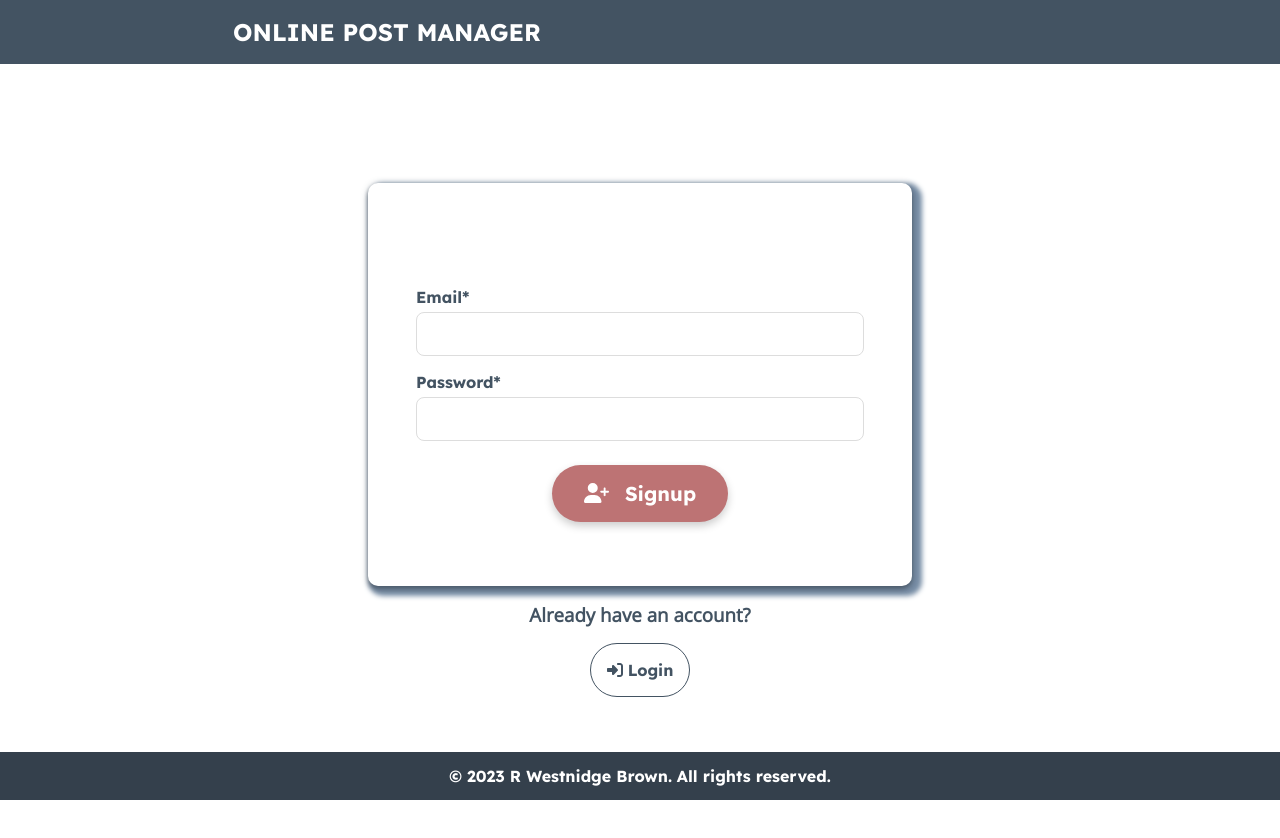
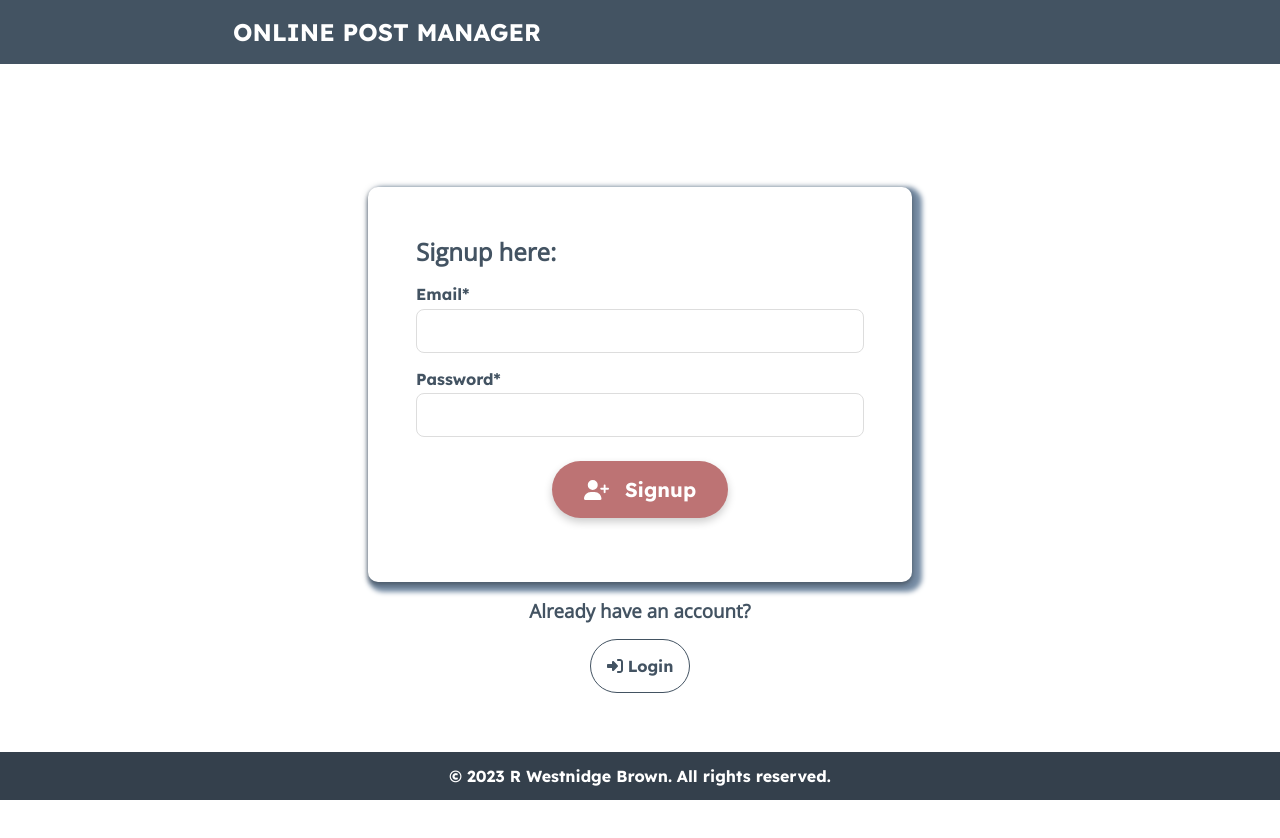
Before and after one commit to rhw-repo/mern-post-app, a React (Create React App) app in the folder frontend/: page /signup in a window 1280 px wide. Shown: the top 838 px of the page. Built offline with nearby package versions, Linux system fonts and the light colour scheme.

Commit message:
Login.js Signup.js pass Wave check. Associated form labels to controls. Adjusted html heading tag order & color contrast h2

```diff
--- a/frontend/src/pages/Home/Table.js
+++ b/frontend/src/pages/Home/Table.js
@@ -169,7 +169,7 @@ const TagsSelect = forwardRef(({
         <Select
             ref={selectorRef}
             menuPosition="fixed"
-            placeholder="Click tags"
+            placeholder="Click tags to select"
             onChange={changeHandler}
             options={selectOptions}
             isMulti
--- a/frontend/src/pages/Login/Login.js
+++ b/frontend/src/pages/Login/Login.js
@@ -103,8 +103,8 @@ const Login = () => {
                     </div>
                 ) : null}
 
-                <h1 className="login-signup-title">Hello, log in</h1>
-                <label>Email*</label>
+                <h2 className="login-signup-title">Login here:</h2>
+                <label htmlFor="email">Email*</label>
                 <input
                     aria-label="Enter your email address"
                     id="email"
@@ -119,7 +119,7 @@ const Login = () => {
                     value={email}
                     className={(trySubmit && !email) || emailInput.error ? "error" : "primary"}
                 />
-                <label>Password*</label>
+                <label htmlFor="password">Password*</label>
                 <input
                     aria-label="Enter your password"
                     id="password"
--- a/frontend/src/pages/Login/Login.module.css
+++ b/frontend/src/pages/Login/Login.module.css
@@ -6,6 +6,10 @@
     align-items: center;
     min-height: 85vh;
     padding: 1rem;
+}
+
+h2 {
+    color: var(--secondary);
 }
 
 @media (max-width: 920px) {
--- a/frontend/src/pages/Signup/Signup.js
+++ b/frontend/src/pages/Signup/Signup.js
@@ -103,11 +103,12 @@ const Signup = () => {
                     </div>
                 ) : null}
 
-                <h1 className="login-signup-title">Sign up here:</h1>
-                <label>Email*</label>
+                <h2 className="login-signup-title">Signup here:</h2>
+                <label htmlFor="email">Email*</label>
                 <input
                     aria-label="Enter your email address"
                     type="email"
+                    id="email"
                     autoComplete="off"
                     onChange={(e) => {
                         setEmail(e.target.value)
@@ -117,10 +118,11 @@ const Signup = () => {
                     value={email}
                     className={(trySubmit && !email) || emailInput.error ? "error" : "primary"}
                 />
-                <label>Password*</label>
+                <label htmlFor="password">Password*</label>
                 <input
                     aria-label="Enter your password"
                     type="password"
+                    id="password"
                     autoComplete="off"
                     onChange={(e) => {
                         setPassword(e.target.value)
--- a/frontend/src/pages/Signup/Signup.module.css
+++ b/frontend/src/pages/Signup/Signup.module.css
@@ -6,6 +6,11 @@
     align-items: center;
     min-height: 85vh;
     padding: 1rem;
+}
+
+
+h2 {
+    color: var(--secondary);
 }
 
 @media (max-width: 920px) {
```
